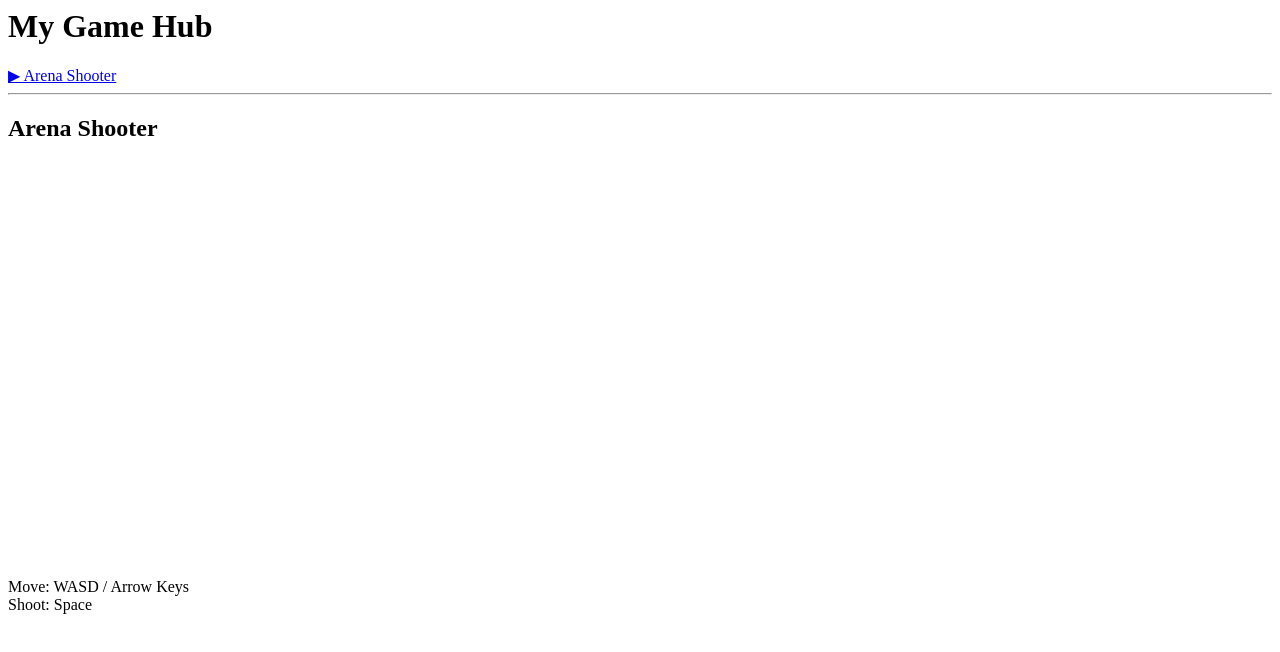
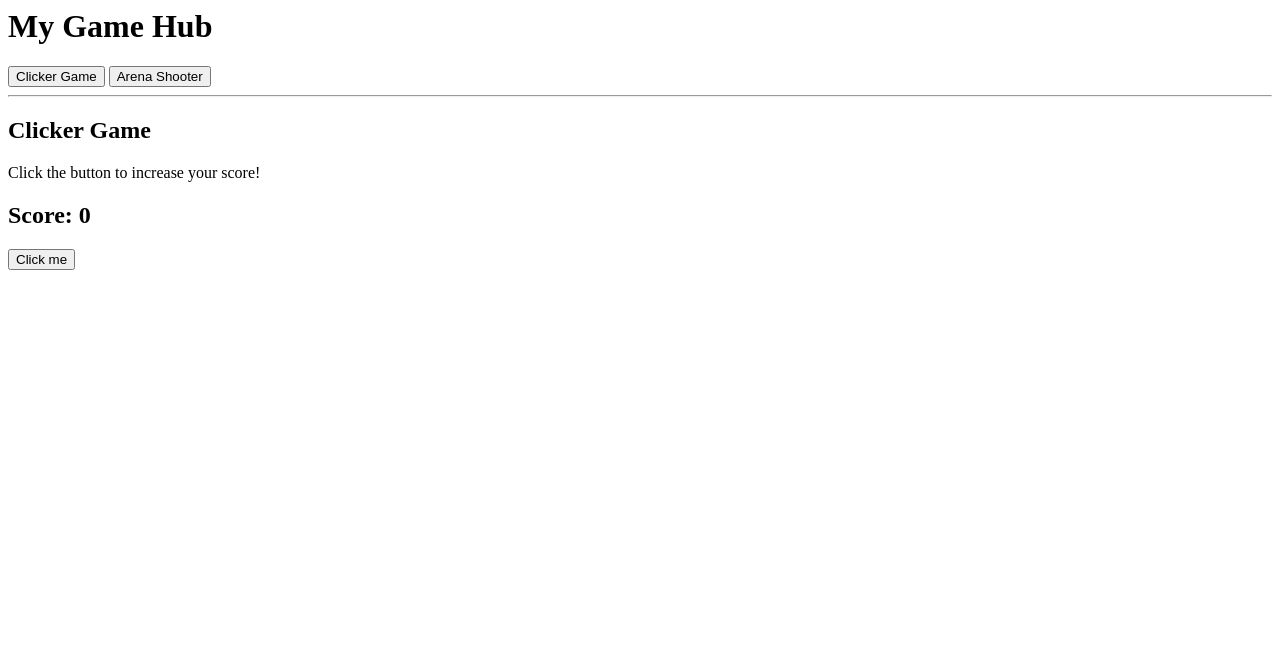
Before and after one commit to roberthall-ui/diep.io-remake, a plain HTML site: page index.html in a window 1280 px wide. Drawn offline with Linux system fonts and the light colour scheme.

Commit message:
Update index.html

```diff
--- a/index.html
+++ b/index.html
@@ -1,15 +1,44 @@
+<body>
   <h1>My Game Hub</h1>
 
-<a href="#shooter">▶ Arena Shooter</a>
+  <!-- Menu -->
+  <div id="menu">
+    <button onclick="showGame('clicker')">Clicker Game</button>
+    <button onclick="showGame('shooter')">Arena Shooter</button>
+  </div>
 
   <hr>
 
-<h2 id="shooter">Arena Shooter</h2>
+  <!-- Clicker Game -->
+  <div id="clicker-game">
+    <h2>Clicker Game</h2>
+    <p>Click the button to increase your score!</p>
+    <h2 id="score">Score: 0</h2>
+    <button id="clickBtn">Click me</button>
+  </div>
+
+  <!-- Shooter Game -->
+  <div id="shooter-game" style="display:none;">
+    <h2>Arena Shooter</h2>
     <canvas id="game" width="600" height="400"></canvas>
-
     <p>
       Move: WASD / Arrow Keys<br>
       Shoot: Space
     </p>
+  </div>
 
+  <!-- JS -->
+  <script src="script.js"></script>
   <script src="shooter.js"></script>
+  <script>
+    function showGame(game) {
+      if (game === 'clicker') {
+        document.getElementById('clicker-game').style.display = 'block';
+        document.getElementById('shooter-game').style.display = 'none';
+      } else if (game === 'shooter') {
+        document.getElementById('clicker-game').style.display = 'none';
+        document.getElementById('shooter-game').style.display = 'block';
+      }
+    }
+  </script>
+</body>
```
Lines whose indentation alone changed are shown as unchanged.
